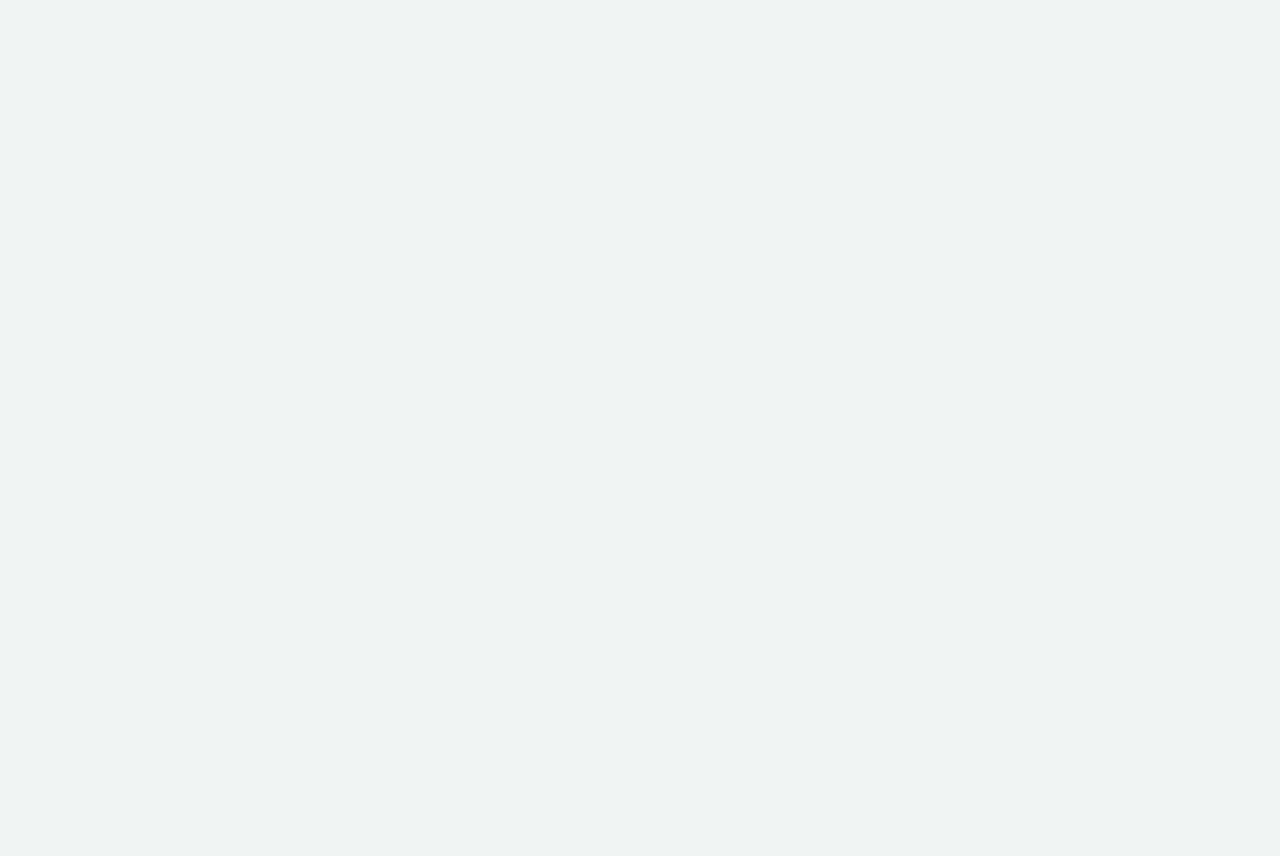
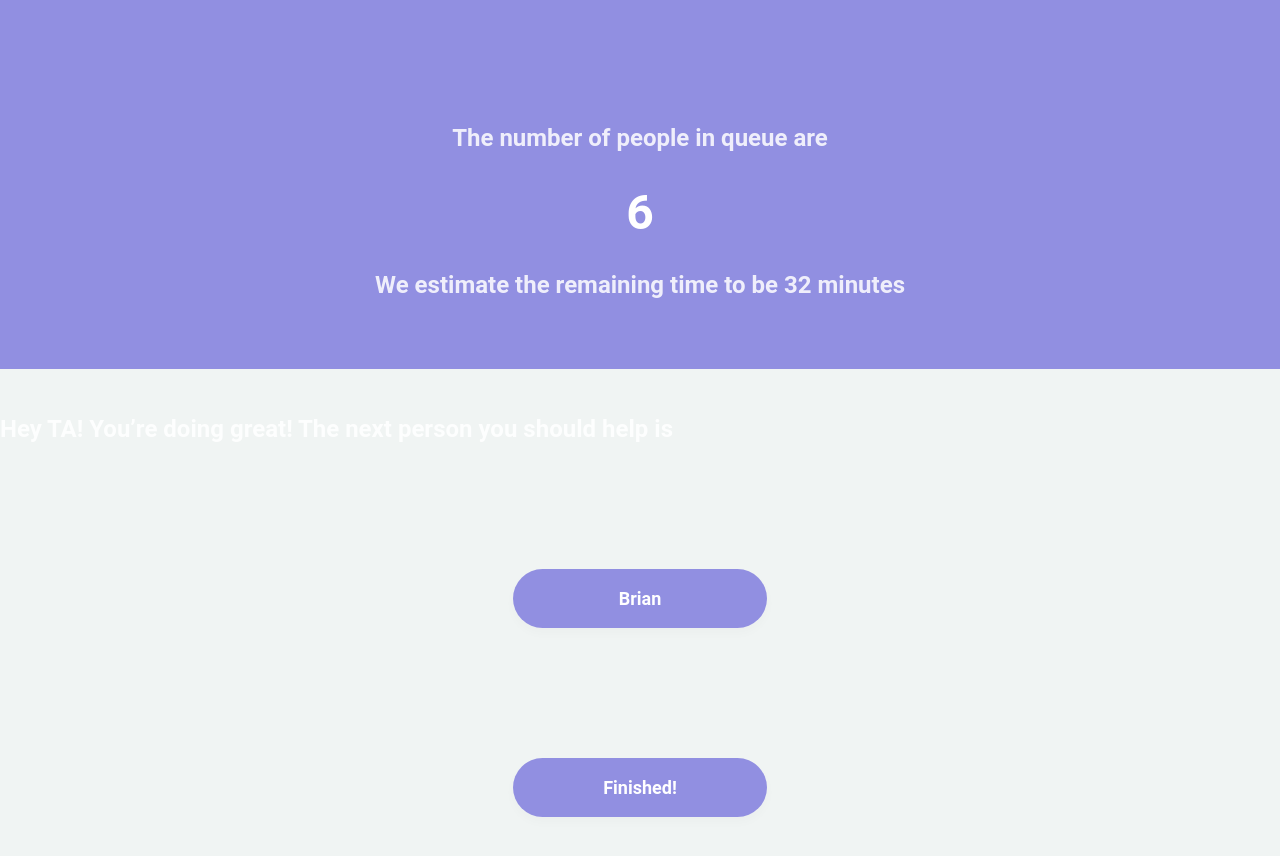
Before and after one commit to pfateev/qdub, a React (Create React App) app in the folder client/: page /ta-view in a window 1280 px wide. Before the commit this address had no page. Shown: the top 856 px of the page. Before the commit the page ends 800 px from the top, so only its background shows below. Built offline with nearby package versions, Linux system fonts and the light colour scheme.

Commit message:
partially viewable TA View edits

```diff
--- a/client/package.json
+++ b/client/package.json
@@ -8,6 +8,7 @@
     "@testing-library/user-event": "^13.5.0",
     "react": "^18.2.0",
     "react-dom": "^18.2.0",
+    "react-router-dom": "^6.8.0",
     "react-scripts": "5.0.1",
     "web-vitals": "^2.1.4"
   },
--- a/client/src/App.js
+++ b/client/src/App.js
@@ -3,7 +3,7 @@ import { BrowserRouter as Router, Route, Routes } from 'react-router-dom'
 import "./App.css";
 import { RegistrationForm } from "./components/RegistrationForm";
 import StudentView from "./components/StudentView";
-// import TAView from "./components/TAView";
+import TAView from "./components/TAView";
 // import Requee from "./components/Requeue";
 
 const App = () => {
@@ -12,6 +12,7 @@ const App = () => {
         <Routes>
           <Route path="/" element={<RegistrationForm/>}/>
           <Route path="/student-view" element={<StudentView/>}/>
+          <Route path="/ta-view" element={<TAView/>}/>
         </Routes>
     </Router>
   );
--- a/client/src/components/TAView.css
+++ b/client/src/components/TAView.css
@@ -1,84 +1,55 @@
-.ta-view {
+.view {
+  display: grid;
+  grid-template-rows: repeat(3, 1fr);
+  gap: 4%;
   color: #ffffffd9;
   width: 100%;
   height: 100%;
   background-color: #f0f4f3;
-  flex-direction: column;
-  justify-content: space-between;
-  align-items: stretch;
   font-family: Roboto, Arial;
-  font-size: 1.125rem;
+  font-size: 1.5rem;
   font-weight: 600;
   line-height: 21px;
-  display: flex;
 }
 
-.shape {
-  width: 187px;
-  height: 177px;
-  object-fit: cover;
+.header {
+  grid-row: 1/2;
+  display: grid;
+  grid-template-rows: repeat(3, 1fr);
+  gap: 4%;
+  text-align: center;
+  background-color: #918fe1;
+  /* flex-basis: 37%; */
+  /* justify-content: center; */
+  /* margin-bottom: 23px; */
+  /* margin-right: 300px; */
+  padding-top: 10%;
+  padding-bottom: 5%;
+
 }
 
-.hey-ta-youre-doing-g {
-  text-align: center;
-  letter-spacing: 1px;
-  color: #060606d9;
-  align-self: center;
+.imageSet {
+  grid-row: 2/4;
+  display: grid;
+  justify-self: center;
 }
 
-.button-1-instance {
-  width: 90%;
-  flex-basis: 7%;
-  margin-bottom: 21px;
-  margin-left: 5px;
+.button {
+  justify-self: center;
 }
 
-.input-instance-1 {
-  width: 90%;
-  flex-basis: 8%;
-  margin-top: 5px;
-  margin-left: 5px;
+
+.peopleDesc {
+  margin-bottom: 1em;
+  z-index: 1;
 }
 
-.button-instance-1 {
-  width: 90%;
-  flex-basis: 7%;
-  margin-bottom: 49px;
-  margin-left: 5px;
-}
-
-.rectangle-131 {
-  width: 100%;
-  background-color: #918fe1;
-  flex-direction: column;
-  flex-basis: 22%;
-  justify-content: space-evenly;
-  align-self: flex-end;
-  align-items: center;
-  margin-top: 9px;
-  margin-left: 1px;
-  padding-top: 14px;
-  padding-right: 2px;
-  display: flex;
-}
-
-.the-number-of-people {
-  letter-spacing: 1px;
-  margin-top: 3px;
-}
-
-.dsfvxsfkzjfst {
-  text-align: center;
-  letter-spacing: 2px;
+.peopleNum {
   color: #fff;
-  margin-bottom: 7px;
-  margin-left: 2px;
-  font-size: 2.5rem;
+  font-size: 3rem;
   line-height: 47px;
 }
 
-.we-estimate-a-wait-t {
-  letter-spacing: 1px;
-  margin-top: 2px;
-  margin-bottom: 2px;
+.remainingTime {
+  margin-top: 1em;
 }
--- a/client/src/components/TAView.jsx
+++ b/client/src/components/TAView.jsx
@@ -1,40 +1,40 @@
 import * as React from "react";
 import "./TAView.css";
 import "./Button.css";
-import shape from "./assets/shape.svg";
+// import shape from "./assets/shape.svg";
 
 
-const App = () => {
+const TAView = () => {
   const propsData = {
     button1: {
       logIn: "BRIAN",
-    },
-    input: {
-      enterYourPassword: "Brian is struggling with part 4 in the homework",
     },
     button: {
       logIn: "Finished?",
     },
   };
   return (
-    <div className="ta-view">
-      <img className="shape" src={shape} />
-      <span className="hey-ta-youre-doing-g">
-        Hey TA! You’re doing great! The next person you should help is{" "}
-      </span>
-      <button class="button" type="submit" >Leave Queue</button>
+    <div className="view">
+      <div className="header">
+          <span className="peopleDesc">
+            The number of people in queue are
+          </span>
+          <span className="peopleNum">6</span>
+          <span className="remainingTime">
+            We estimate the remaining time to be 32 minutes
+          </span>
+      </div>
 
-      {/* the question that the current student has  */}
-      <Input className="input-instance-1" {...propsData.input} />
-      <button class="button" type="submit" >Leave Queue</button>
-      <div className="rectangle-131">
-        <span className="the-number-of-people">
-          The number of people in queue are
+      <div className="body">
+        {/* <img className="shape" src={shape} /> */}
+        <span className="cheerfulMsg">
+          Hey TA! You’re doing great! The next person you should help is{" "}
         </span>
-        <span className="dsfvxsfkzjfst">6</span>
-        <span className="we-estimate-a-wait-t">
-          We estimate a wait time of 32 minutes
-        </span>
+        <button class="button" type="nextStudent" >Brian</button>
+
+        {/* the question that the current student has  */}
+        {/* <Input className="input-instance-1" {...propsData.input} /> */}
+        <button class="button" type="finished" >Finished!</button>
       </div>
     </div>
   );
```
Also changed, not shown: 1 other file (tests, documents, lock files or other folders).
